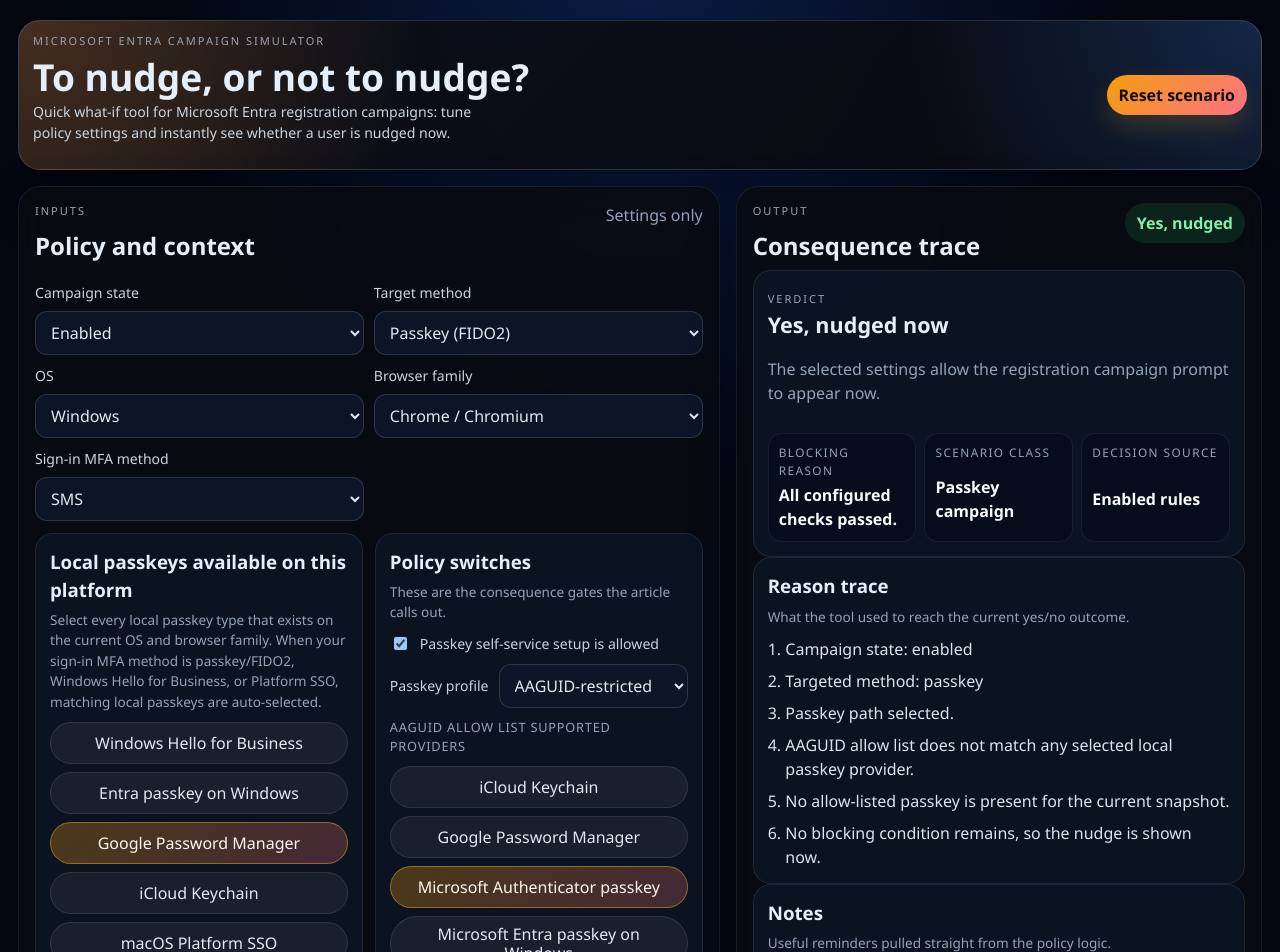
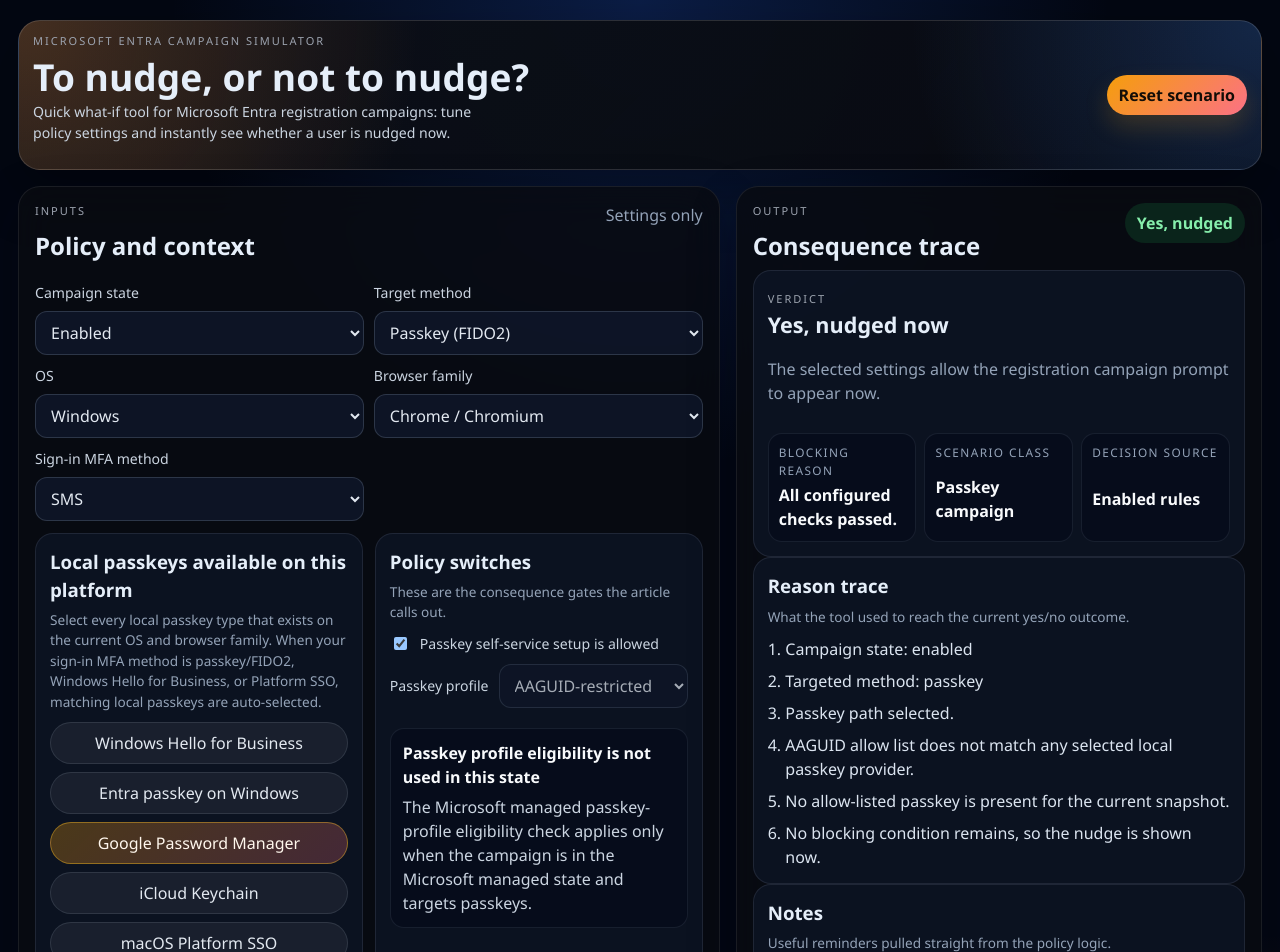
Before and after one commit to BakkerJan/entra-registration-campaign-sim, a React (Vite) app: page / in a window 1280 px wide. Shown: the top 952 px of the page. Built offline with nearby package versions, Linux system fonts and the light colour scheme.

Commit message:
Disable passkey profile outside managed state

```diff
--- a/src/App.tsx
+++ b/src/App.tsx
@@ -40,6 +40,7 @@
   const [scenario, setScenario] = useState<Scenario>(defaultScenario)
 
   const evaluation = useMemo(() => evaluateScenario(scenario), [scenario])
+  const passkeyEligibilityActive = scenario.campaignState === 'managed' && scenario.targetMethod === 'passkey'
 
   function updateScenario<K extends keyof Scenario>(key: K, value: Scenario[K]) {
     setScenario((current) => {
@@ -252,6 +253,7 @@
                 <span>Passkey profile</span>
                 <select
                   value={scenario.passkeyProfile}
+                  disabled={scenario.campaignState !== 'managed' || scenario.targetMethod !== 'passkey'}
                   onChange={(event) =>
                     updateScenario('passkeyProfile', event.target.value as PasskeyProfile)
                   }
@@ -264,7 +266,14 @@
                 </select>
               </label>
 
-              {scenario.passkeyProfile === 'aaguidRestricted' ? (
+              {scenario.campaignState !== 'managed' || scenario.targetMethod !== 'passkey' ? (
+                <div className="info-box">
+                  <strong>Passkey profile eligibility is not used in this state</strong>
+                  <p>
+                    The Microsoft managed passkey-profile eligibility check applies only when the campaign is in the Microsoft managed state and targets passkeys.
+                  </p>
+                </div>
+              ) : scenario.passkeyProfile === 'aaguidRestricted' ? (
                 <div>
                   <span className="section-label">AAGUID allow list supported providers</span>
                   <div className="chip-grid">
```
